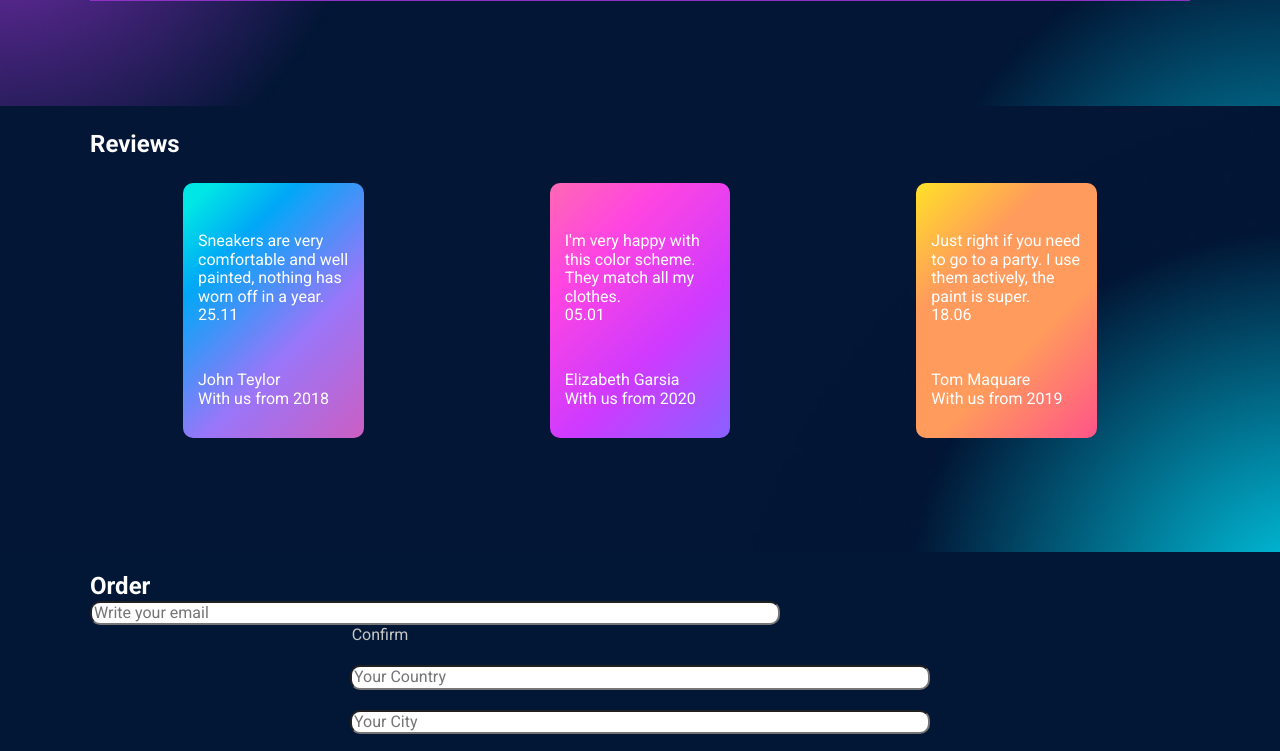
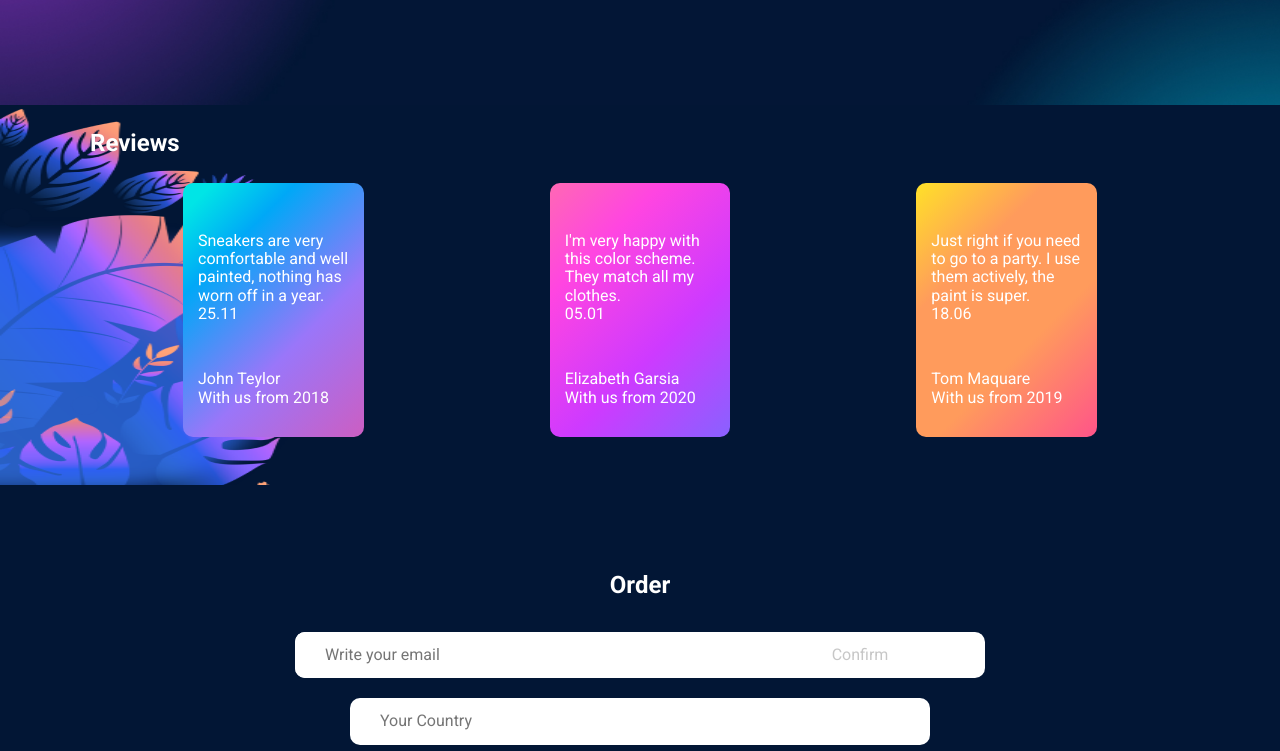
Before and after one commit to msx993/frontend_project, a plain HTML site: page index.html in a window 1280 px wide. Shown: the part 1145-1896 px from the top of the page. Drawn offline with nearby package versions, Linux system fonts and the light colour scheme.

Commit message:
//////////////////

```diff
--- a/css/style.css
+++ b/css/style.css
@@ -110,7 +110,9 @@ padding: 20px 61px;
 border-radius: 10px;
 }
 
-
+.hero_button:hover{
+  background-color: indigo;
+}
 
 #benefits{
 padding-top: 30px;
@@ -152,6 +154,14 @@ margin-right: 50px;
     padding: 25px 0 114px;
 background-image: url(../img/gragient_2.jpg);
 background-size: cover;
+
+}
+
+
+#reviews{
+  background-image: url(../img/plants.png);
+  background-repeat: no-repeat;
+background-size: 340px 380px;
 }
 
 .reviews_text{
@@ -168,7 +178,6 @@ margin-bottom: 25px;
   background-image:
   linear-gradient(135deg, #00E5E6 7%, #00A8F7 26%, #9A76F9 63%, #CC5EC2 100%);
 }
-
 
 
 .reviews_item_2{
@@ -239,11 +248,16 @@ background-image: url(../img/Ellipse\ 19.png);
 
 #order{
     padding: 21px 0 37px;
+    height: 510px;
     background-image: url("../img/gadient_3.jpg");
     background-size: cover;
     background-position: center;
 }
 
+.order_title{
+  text-align: center;
+  margin-bottom: 32px;
+}
 
 .order_list{
 display: flex;
@@ -253,18 +267,36 @@ align-items: center;
 }
 
 
-.order-email{
- margin-left: auto;
- margin-right: auto;
+.order_email{
+  display: flex;
+justify-content: space-between;
+  background-color: #fff;
   width: 690px;
   border-radius: 10px;
+  overflow: hidden;
+
+}
+
+.order_email input{
+  width: 433px;
+  border: none;
+  padding: 14px 30px;
+}
+
+.Order_btn{
+  width: 250px;
+  color: var(--main-nav-color);
+  border: none;
 }
 
 .order-input{
 border-radius: 10px;
 width: 580px;
-color: var(--main-nav-color);
+border: none;
+ padding: 14px 30px;
 }
+
+
 
 .Order_button{
   background-color: #8e32c6;
@@ -272,6 +304,10 @@ color: var(--main-nav-color);
  padding: 20px 50px;
  font-weight: 400;
 border-radius: 10px;
+}
+
+.Order_button:hover{
+  background-color: indigo;
 }
 
 .order-email-button{
--- a/index.html
+++ b/index.html
@@ -20,7 +20,7 @@
   <body>
     <header class="header">
       <div class="container header_flex">
-        <a claas="header_logo" href="./index.html"
+        <a class="header_logo" href="./index.html"
           ><img src="./img/logo.svg" alt="logo"
         /></a>
         <ul class="header_list">
@@ -87,7 +87,7 @@
           </ul>
         </div>
       </section>
-      <section id="reviews" class="reviews">
+      <section id="reviews" class="reviews reviews_img">
         <div class="container">
           <h2 class="reviews_text">Reviews</h2>
           <ul class="reviews_list">
@@ -129,15 +129,15 @@
       </section>
       <section id="order">
         <div class="container">
-          <h2>Order</h2>
+          <h2 class="order_title">Order</h2>
           <form class="order_list">
-            <label for="email">
+            <label class="order_email" for="email">
               <input
-                class="order-email"
+              id="order-email"
                 placeholder="Write your email"
                 type="text"
               />
-              <button class="order-input" type="submit">Confirm</button>
+              <button class="Order_btn" type="submit">Confirm</button>
             </label>
             <label for="country">
               <input
```
Also changed, not shown: img/plants.png (added).
